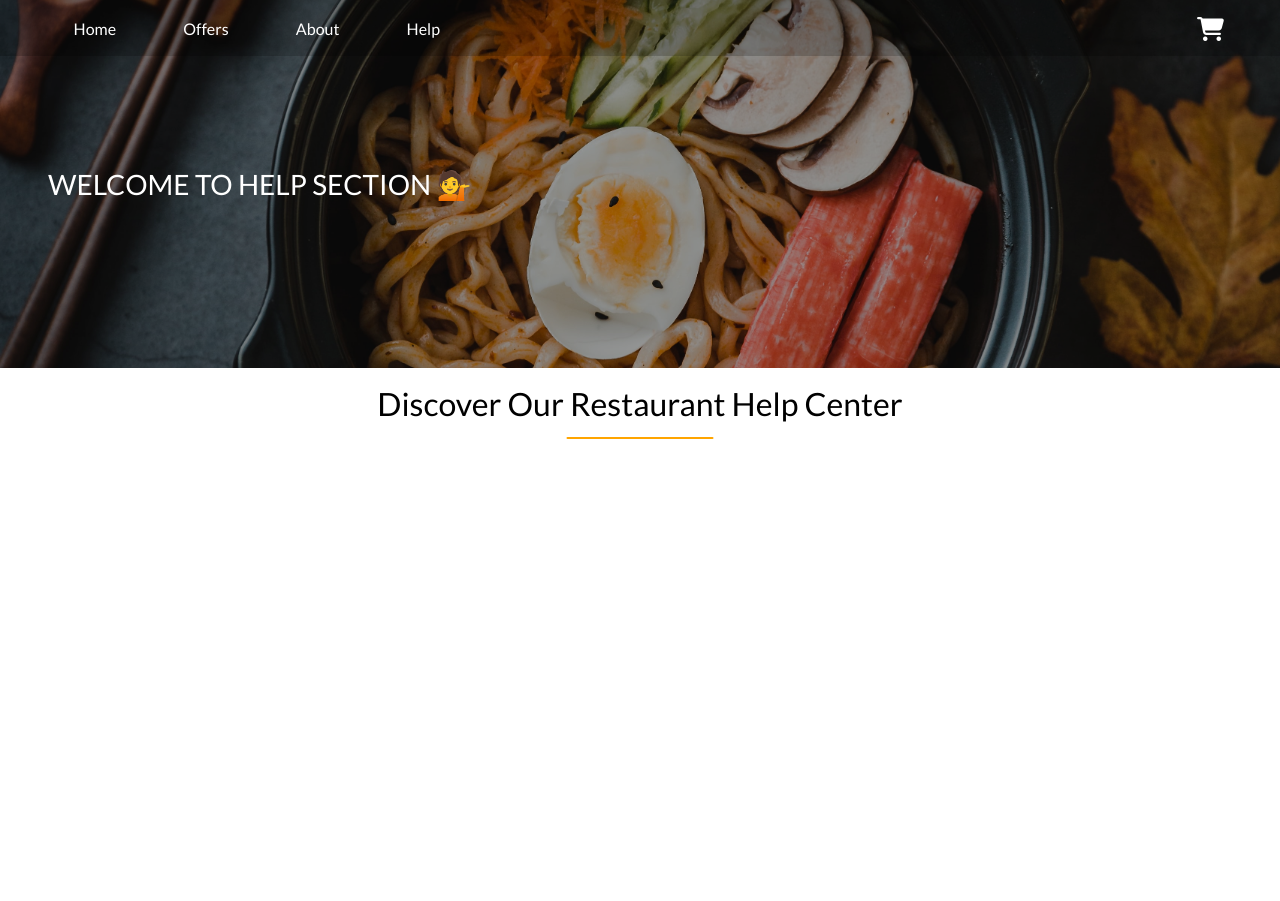
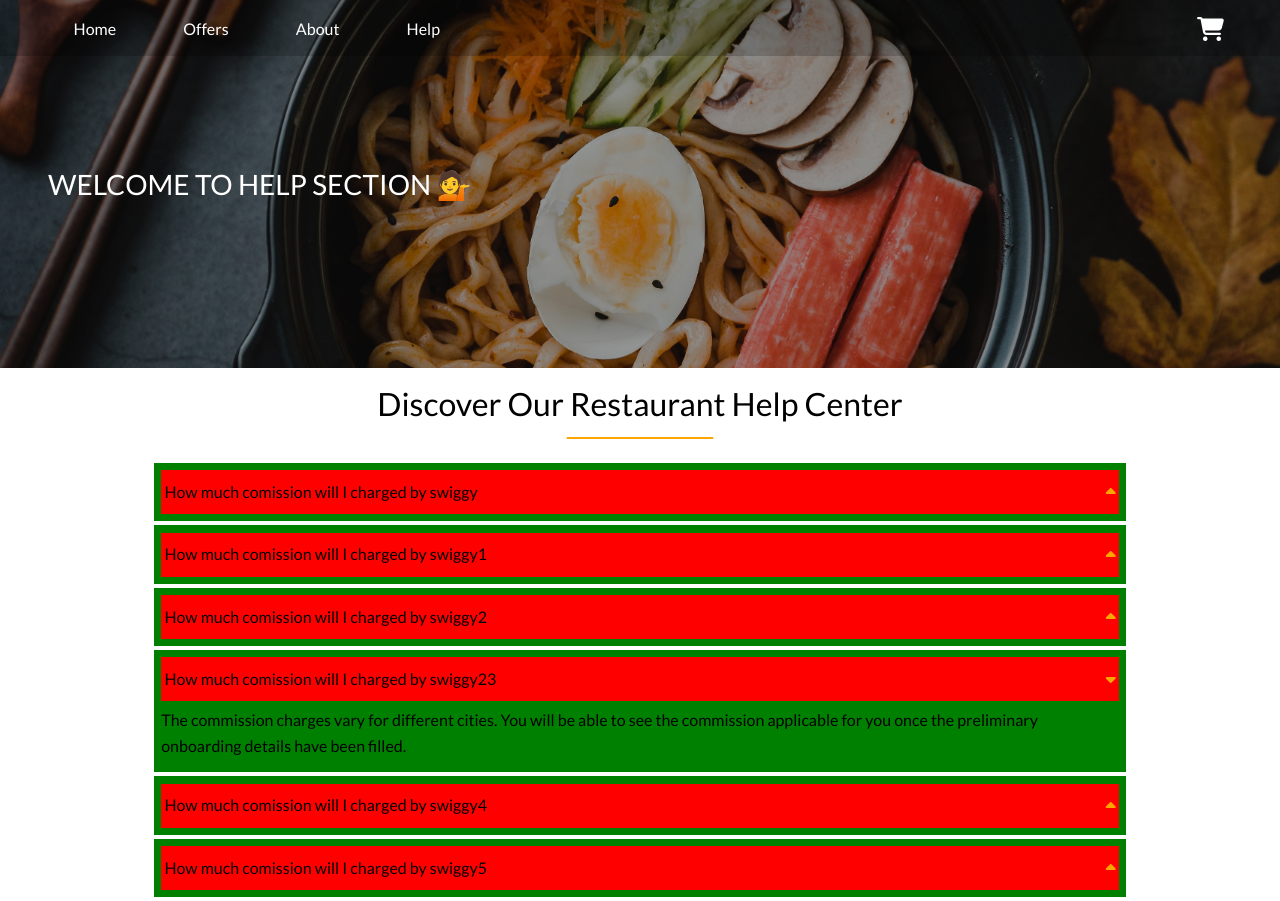
Before and after one commit to preetamvarun/Restaurant-App, a React (Create React App) app: page /help in a window 1280 px wide. Before the commit the page ends 800 px from the top, so only its background shows below. Built offline with nearby package versions, Linux system fonts and the light colour scheme.

Commit message:
Now the FAQ accordian is working properly

```diff
--- a/src/Components/Help/Help.js
+++ b/src/Components/Help/Help.js
@@ -1,47 +1,63 @@
+import { useState } from 'react';
 import './Help.css';
 import Qa from './Qa';
 
-const Qas = [
+const Help = () => {
+  const [Qas, setQas] = useState([
     [
       'How much comission will I charged by swiggy',
       'The commission charges vary for different cities. You will be able to see the commission applicable for you once the preliminary onboarding details have been filled.',
       false,
     ],
     [
-    'How much comission will I charged by swiggy',
+      'How much comission will I charged by swiggy1',
       'The commission charges vary for different cities. You will be able to see the commission applicable for you once the preliminary onboarding details have been filled.',
       false,
     ],
     [
-    'How much comission will I charged by swiggy',
+      'How much comission will I charged by swiggy2',
       'The commission charges vary for different cities. You will be able to see the commission applicable for you once the preliminary onboarding details have been filled.',
       false,
     ],
     [
-    'How much comission will I charged by swiggy',
+      'How much comission will I charged by swiggy23',
+      'The commission charges vary for different cities. You will be able to see the commission applicable for you once the preliminary onboarding details have been filled.',
+      true,
+    ],
+    [
+      'How much comission will I charged by swiggy4',
       'The commission charges vary for different cities. You will be able to see the commission applicable for you once the preliminary onboarding details have been filled.',
       false,
     ],
     [
-    'How much comission will I charged by swiggy',
+      'How much comission will I charged by swiggy5',
       'The commission charges vary for different cities. You will be able to see the commission applicable for you once the preliminary onboarding details have been filled.',
       false,
     ],
-  [
-    'How much comission will I charged by swiggy',
-    'The commission charges vary for different cities. You will be able to see the commission applicable for you once the preliminary onboarding details have been filled.',
-    false,
-  ],
-];
+  ]);
 
-const Help = () => {
+  const ToggleShow = (question) => {
+    let newQas = [];
+    Qas.forEach((eachQa) => {
+      eachQa[2] = eachQa[0] === question ? !eachQa[2] : false;
+      newQas.push(eachQa);
+    });
+    setQas(newQas);
+  };
+
   return (
     <div className='HelpWrapper'>
       <h1>Discover Our Restaurant Help Center</h1>
       <div className='Faqs'>
-        {Qas.map((eachQa) => {
-          <Qa />;
-        })}
+        {Qas.map((eachQa) => (
+          <Qa
+            question={eachQa[0]}
+            answer={eachQa[1]}
+            show={eachQa[2]}
+            ToggleShow={ToggleShow}
+            key={eachQa}
+          />
+        ))}
       </div>
     </div>
   );
--- a/src/Components/Help/Qa.js
+++ b/src/Components/Help/Qa.js
@@ -1,14 +1,18 @@
 import './Qa.css';
 
-const Qa = ({ question, answer, show }) => {
+const Qa = ({ question, answer, show, ToggleShow }) => {
+  const handleClick = () => {
+    ToggleShow(question);
+  };
+
   return (
     <div className='QA'>
       <div className='question'>
         <p>{question}</p>
         {show ? (
-          <i class='fa-solid fa-caret-down'></i>
+          <i className='fa-solid fa-caret-down' onClick={handleClick}></i>
         ) : (
-          <i class='fa-solid fa-caret-up'></i>
+          <i className='fa-solid fa-caret-up' onClick={handleClick}></i>
         )}
       </div>
       <p style={{ display: `${show ? 'block' : 'none'}` }}>{answer}</p>
```
Lines whose indentation alone changed are shown as unchanged.
